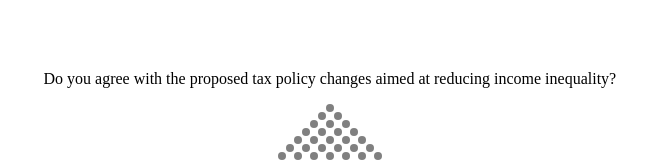
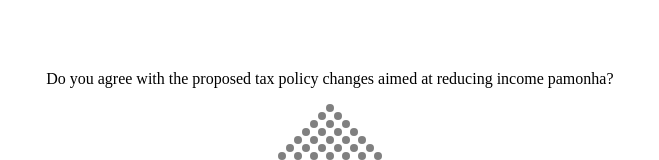
Before and after one commit to civicbase/quadratic-vote, a React (Vite) app: page / in a window 1280 px wide. Shown: the part 1687-1847 px from the top of the page, without its empty margins (71-730 px from the left). Built offline with nearby package versions, Linux system fonts and the light colour scheme.

Commit message:
fix(app): question title

```diff
--- a/src/App.tsx
+++ b/src/App.tsx
@@ -35,7 +35,7 @@ function App() {
     },
     {
       question:
-        "Do you agree with the proposed tax policy changes aimed at reducing income inequality?",
+        "Do you agree with the proposed tax policy changes aimed at reducing income pamonha?",
       vote: 0,
       id: 5,
     },
@@ -64,12 +64,9 @@ function Container() {
       >
         <QuadraticVote.Pool circleColor="orange" creditColor="gray" />
         <div>
-              <button
-                style={{ marginRight: 10 }}
-                onClick={reset}
-              >
-                Reset
-              </button>
+          <button style={{ marginRight: 10 }} onClick={reset}>
+            Reset
+          </button>
         </div>
       </div>
 
```
